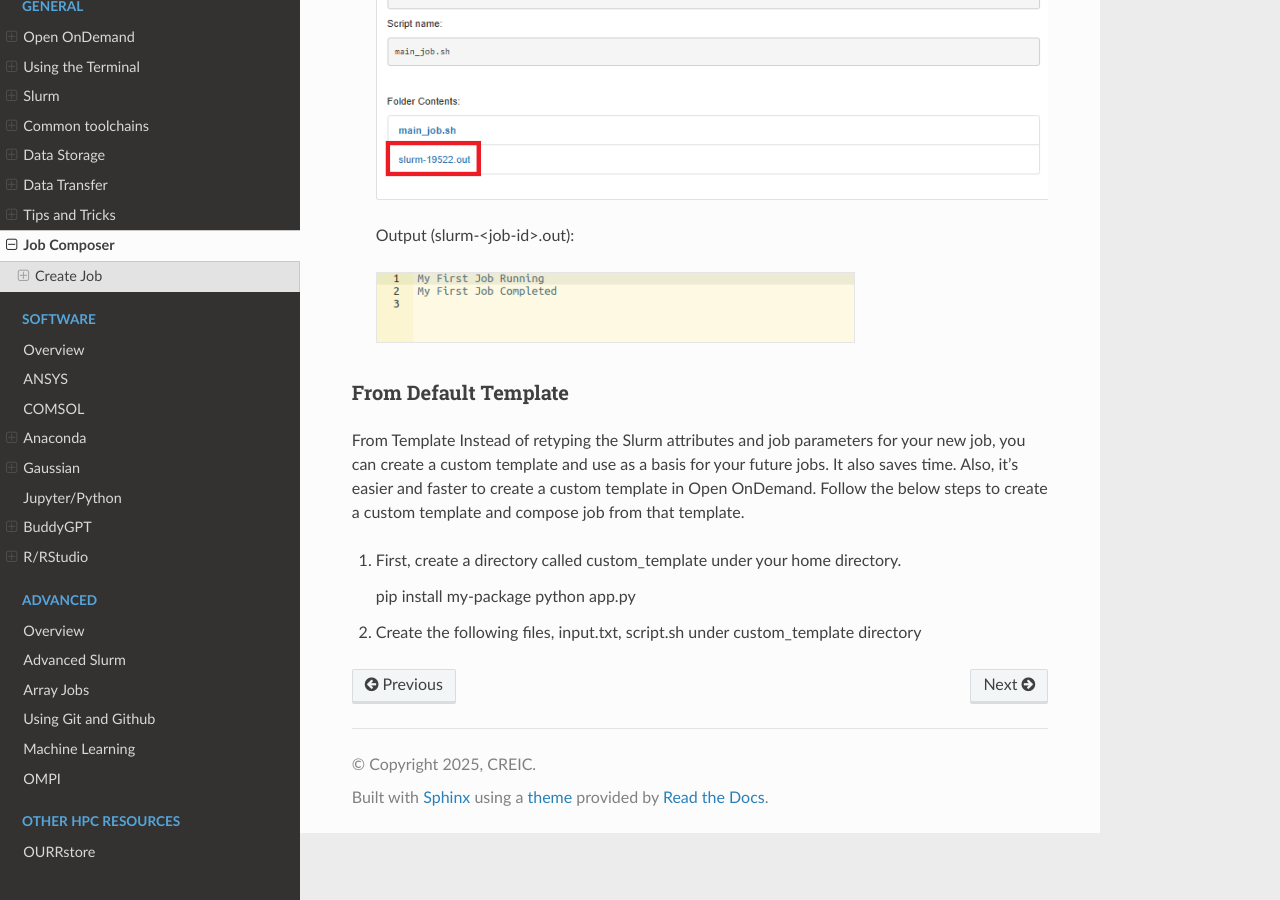
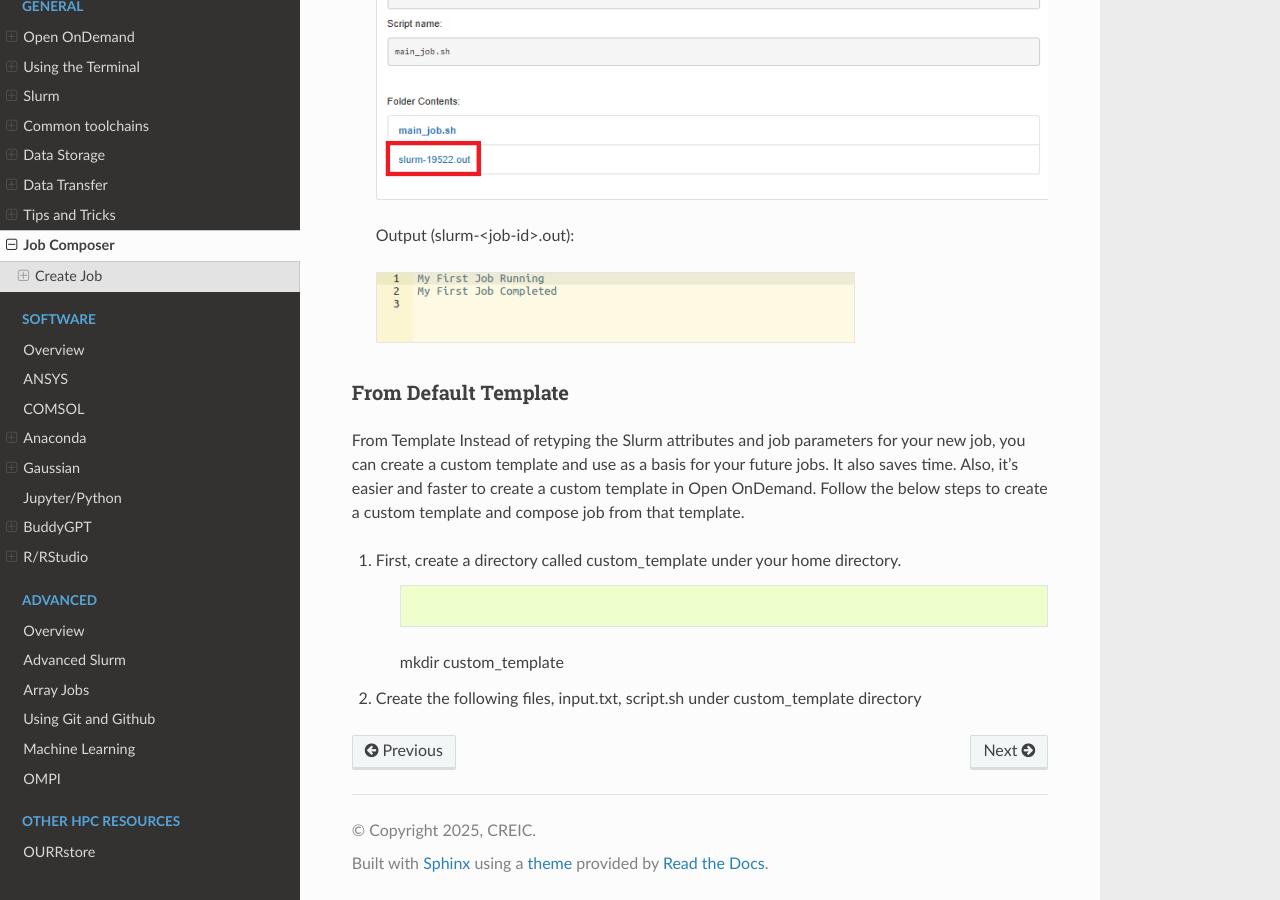
Before and after one commit to UCO-HPC/buddy-documentation, a Sphinx documentation site: the page built from source/general/Job-Composer.rst, in a window 1280 px wide and 900 px high, scrolled down 4664 px. Built offline with Sphinx 7.4.7 and the Read the Docs theme 3.1.0, drawn with Linux system fonts in a browser that asks for light colours.

Commit message:
code block added

```diff
--- a/source/general/Job-Composer.rst
+++ b/source/general/Job-Composer.rst
@@ -90,9 +90,8 @@ It also saves time. Also, it’s easier and faster to create a custom template i
 
 1. First, create a directory called custom_template under your home directory.
 
-   .. code-block:: [asamadi@ssh1 ~]$ mkdir custom_template
+      .. code-block:: bash
 
-   pip install my-package
-   python app.py
+      mkdir custom_template
 
 2. Create the following files, input.txt, script.sh under custom_template directory
```
